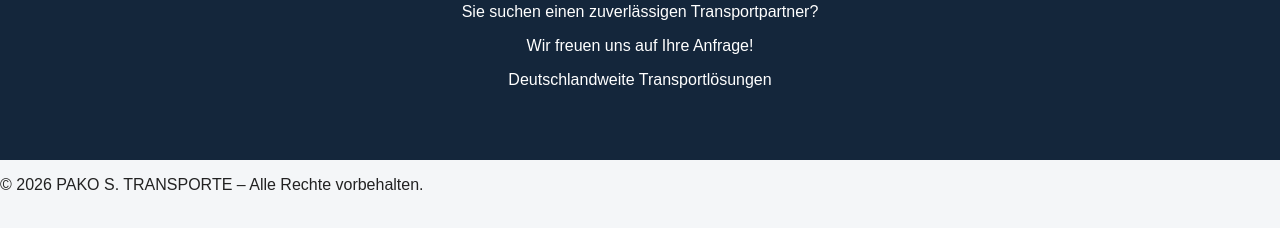
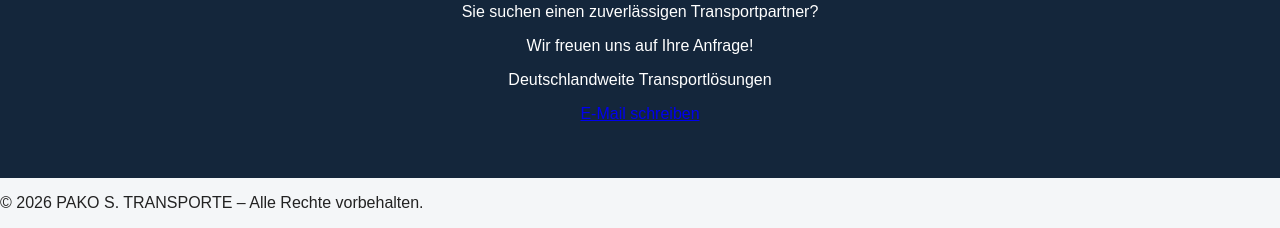
Before and after one commit to pakostransporte-prog/pako.s.transporte, a plain HTML site: page index.html in a window 1280 px wide. Shown: the part 2077-2305 px from the top of the page. Drawn offline with Linux system fonts and the light colour scheme.

Commit message:
Update index.html

```diff
--- a/index.html
+++ b/index.html
@@ -139,7 +139,7 @@ Pünktlich, flexibel und zuverlässig.</p>
 <h2>PAKO S. TRANSPORTE</h2>
 <p>Sie suchen einen zuverlässigen Transportpartner?</p>
 <p>Wir freuen uns auf Ihre Anfrage!</p>
-<p>Deutschlandweite Transportlösungen</p>
+<p>Deutschlandweite Transportlösungen</p><a href="mailto:pako.s.transporte@gmail.com">E-Mail schreiben</a>
 </section>
 
 <footer>
```
